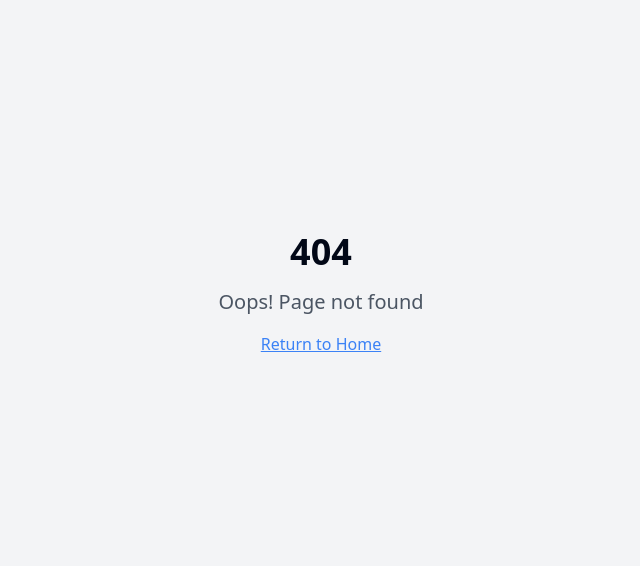
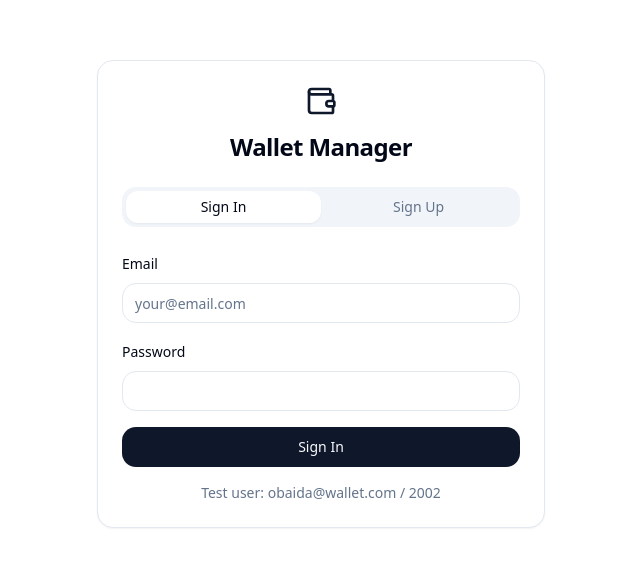
Before and after one commit to normanlondrek/say-hello-lovely-world, a React (Vite) app: page /auth in a window 1280 px wide. Before the commit this address had no page. Shown: the part 106-672 px from the top of the page, without its empty margins (319-959 px from the left). Built offline with nearby package versions, Linux system fonts and the light colour scheme.

Commit message:
Reverted to commit a6e898b915c0e800381c663c16228a3bdb51997e

```diff
--- a/src/App.tsx
+++ b/src/App.tsx
@@ -4,24 +4,38 @@ import { Toaster as Sonner } from "@/components/ui/sonner";
 import { TooltipProvider } from "@/components/ui/tooltip";
 import { QueryClient, QueryClientProvider } from "@tanstack/react-query";
 import { BrowserRouter, Routes, Route } from "react-router-dom";
+import { UserProvider } from "@/context/UserContext";
 import Index from "./pages/Index";
+import Auth from "./pages/Auth";
 import NotFound from "./pages/NotFound";
+import ProtectedRoute from "./components/ProtectedRoute";
 
+// Create a new QueryClient instance
 const queryClient = new QueryClient();
 
 const App = () => (
   <QueryClientProvider client={queryClient}>
+    <BrowserRouter>
+      <UserProvider>
         <TooltipProvider>
-      <Toaster />
-      <Sonner />
-      <BrowserRouter>
           <Routes>
-          <Route path="/" element={<Index />} />
+            <Route path="/auth" element={<Auth />} />
+            <Route
+              path="/"
+              element={
+                <ProtectedRoute>
+                  <Index />
+                </ProtectedRoute>
+              }
+            />
             {/* ADD ALL CUSTOM ROUTES ABOVE THE CATCH-ALL "*" ROUTE */}
             <Route path="*" element={<NotFound />} />
           </Routes>
+          <Toaster />
+          <Sonner />
+        </TooltipProvider>
+      </UserProvider>
     </BrowserRouter>
-    </TooltipProvider>
   </QueryClientProvider>
 );
 
--- /dev/null
+++ b/src/components/ProtectedRoute.tsx
@@ -0,0 +1,37 @@
+
+import { ReactNode, useEffect, useState } from 'react';
+import { Navigate } from 'react-router-dom';
+import { useUser } from '@/context/UserContext';
+
+interface ProtectedRouteProps {
+  children: ReactNode;
+}
+
+const ProtectedRoute = ({ children }: ProtectedRouteProps) => {
+  const { user, loading } = useUser();
+  const [isChecking, setIsChecking] = useState(true);
+
+  useEffect(() => {
+    // Only update when loading completes
+    if (!loading) {
+      setIsChecking(false);
+    }
+  }, [loading]);
+
+  if (isChecking) {
+    // Show loading state while checking authentication
+    return (
+      <div className="min-h-screen flex items-center justify-center">
+        <div className="animate-spin rounded-full h-12 w-12 border-t-2 border-b-2 border-primary"></div>
+      </div>
+    );
+  }
+
+  if (!user) {
+    return <Navigate to="/auth" replace />;
+  }
+
+  return <>{children}</>;
+};
+
+export default ProtectedRoute;
--- a/src/components/ui/tooltip.tsx
+++ b/src/components/ui/tooltip.tsx
@@ -1,3 +1,4 @@
+
 import * as React from "react"
 import * as TooltipPrimitive from "@radix-ui/react-tooltip"
 
--- /dev/null
+++ b/src/context/UserContext.tsx
@@ -0,0 +1,59 @@
+
+import { createContext, useContext, useEffect, useState, ReactNode } from 'react';
+import { Session, User } from '@supabase/supabase-js';
+import { supabase } from '@/integrations/supabase/client';
+import { useNavigate } from 'react-router-dom';
+
+type UserContextType = {
+  session: Session | null;
+  user: User | null;
+  loading: boolean;
+  signOut: () => Promise<void>;
+};
+
+const UserContext = createContext<UserContextType>({
+  session: null,
+  user: null,
+  loading: true,
+  signOut: async () => {},
+});
+
+export const UserProvider = ({ children }: { children: ReactNode }) => {
+  const [session, setSession] = useState<Session | null>(null);
+  const [user, setUser] = useState<User | null>(null);
+  const [loading, setLoading] = useState(true);
+  const navigate = useNavigate();
+
+  useEffect(() => {
+    // Set up auth state listener FIRST
+    const { data: { subscription } } = supabase.auth.onAuthStateChange(
+      (event, session) => {
+        setSession(session);
+        setUser(session?.user ?? null);
+        setLoading(false);
+      }
+    );
+
+    // THEN check for existing session
+    supabase.auth.getSession().then(({ data: { session } }) => {
+      setSession(session);
+      setUser(session?.user ?? null);
+      setLoading(false);
+    });
+
+    return () => subscription.unsubscribe();
+  }, []);
+
+  const signOut = async () => {
+    await supabase.auth.signOut();
+    navigate('/auth');
+  };
+
+  return (
+    <UserContext.Provider value={{ session, user, loading, signOut }}>
+      {children}
+    </UserContext.Provider>
+  );
+};
+
+export const useUser = () => useContext(UserContext);
--- a/src/integrations/supabase/client.ts
+++ b/src/integrations/supabase/client.ts
@@ -1,3 +1,4 @@
+
 // This file is automatically generated. Do not edit it directly.
 import { createClient } from '@supabase/supabase-js';
 import type { Database } from './types';
@@ -9,3 +10,9 @@ const SUPABASE_PUBLISHABLE_KEY = "eyJhbGciOiJIUzI1NiIsInR5cCI6IkpXVCJ9.eyJpc3MiO
 // import { supabase } from "@/integrations/supabase/client";
 
 export const supabase = createClient<Database>(SUPABASE_URL, SUPABASE_PUBLISHABLE_KEY);
+
+// Add a helper function to check if user is logged in
+export const getCurrentUser = async () => {
+  const { data: { session } } = await supabase.auth.getSession();
+  return session?.user || null;
+};
--- /dev/null
+++ b/src/pages/Auth.tsx
@@ -0,0 +1,187 @@
+
+import { useState, useEffect } from "react";
+import { useNavigate } from "react-router-dom";
+import { Card, CardHeader, CardTitle, CardContent } from "@/components/ui/card";
+import { Button } from "@/components/ui/button";
+import { Input } from "@/components/ui/input";
+import { Label } from "@/components/ui/label";
+import { Tabs, TabsList, TabsTrigger, TabsContent } from "@/components/ui/tabs";
+import { toast } from "sonner";
+import { supabase } from "@/integrations/supabase/client";
+import { WalletIcon } from "lucide-react";
+
+const Auth = () => {
+  const [email, setEmail] = useState("");
+  const [password, setPassword] = useState("");
+  const [loading, setLoading] = useState(false);
+  const navigate = useNavigate();
+
+  useEffect(() => {
+    // Check if user is already logged in
+    const checkUser = async () => {
+      const { data: { session } } = await supabase.auth.getSession();
+      if (session) {
+        navigate("/");
+      }
+    };
+
+    checkUser();
+  }, [navigate]);
+
+  const handleSignUp = async (e: React.FormEvent) => {
+    e.preventDefault();
+    setLoading(true);
+
+    try {
+      const { data, error } = await supabase.auth.signUp({
+        email,
+        password,
+      });
+
+      if (error) throw error;
+
+      // Insert user into users table after successful signup
+      if (data.user) {
+        const { error: userInsertError } = await supabase
+          .from("users")
+          .insert([
+            {
+              id: data.user.id,
+              // You can add more fields if you add them in the database
+            },
+          ]);
+
+        if (userInsertError) {
+          toast.error(
+            "Account created, but failed to add user to users table: " +
+              userInsertError.message
+          );
+        } else {
+          toast.success("Account created successfully! You can now sign in.");
+        }
+      } else {
+        toast.success("Account created. You can now sign in.");
+      }
+    } catch (error: any) {
+      toast.error(error.message || "Error creating account");
+    } finally {
+      setLoading(false);
+    }
+  };
+
+  const handleSignIn = async (e: React.FormEvent) => {
+    e.preventDefault();
+    setLoading(true);
+
+    try {
+      const { error } = await supabase.auth.signInWithPassword({
+        email,
+        password,
+      });
+
+      if (error) throw error;
+
+      // Create test user named "obaida" with password "2002"
+      if (email === "obaida@wallet.com" && password === "2002") {
+        toast.success("Welcome back, Obaida!");
+      } else {
+        toast.success("Signed in successfully!");
+      }
+
+      navigate("/");
+    } catch (error: any) {
+      toast.error(error.message || "Invalid email or password");
+    } finally {
+      setLoading(false);
+    }
+  };
+
+  return (
+    <div className="min-h-screen bg-background flex items-center justify-center p-4">
+      <Card className="w-full max-w-md">
+        <CardHeader className="text-center">
+          <div className="flex items-center justify-center mb-2">
+            <WalletIcon className="h-8 w-8 text-primary" />
+          </div>
+          <CardTitle className="text-2xl">Wallet Manager</CardTitle>
+        </CardHeader>
+        <CardContent>
+          <Tabs defaultValue="signin">
+            <TabsList className="grid grid-cols-2 w-full mb-6">
+              <TabsTrigger value="signin">Sign In</TabsTrigger>
+              <TabsTrigger value="signup">Sign Up</TabsTrigger>
+            </TabsList>
+
+            <TabsContent value="signin">
+              <form onSubmit={handleSignIn} className="space-y-4">
+                <div className="space-y-2">
+                  <Label htmlFor="email">Email</Label>
+                  <Input
+                    id="email"
+                    type="email"
+                    placeholder="your@email.com"
+                    value={email}
+                    onChange={(e) => setEmail(e.target.value)}
+                    required
+                  />
+                </div>
+
+                <div className="space-y-2">
+                  <Label htmlFor="password">Password</Label>
+                  <Input
+                    id="password"
+                    type="password"
+                    value={password}
+                    onChange={(e) => setPassword(e.target.value)}
+                    required
+                  />
+                </div>
+
+                <Button type="submit" className="w-full" disabled={loading}>
+                  {loading ? "Signing In..." : "Sign In"}
+                </Button>
+
+                <div className="text-center text-sm text-muted-foreground">
+                  <p>Test user: obaida@wallet.com / 2002</p>
+                </div>
+              </form>
+            </TabsContent>
+
+            <TabsContent value="signup">
+              <form onSubmit={handleSignUp} className="space-y-4">
+                <div className="space-y-2">
+                  <Label htmlFor="signup-email">Email</Label>
+                  <Input
+                    id="signup-email"
+                    type="email"
+                    placeholder="your@email.com"
+                    value={email}
+                    onChange={(e) => setEmail(e.target.value)}
+                    required
+                  />
+                </div>
+
+                <div className="space-y-2">
+                  <Label htmlFor="signup-password">Password</Label>
+                  <Input
+                    id="signup-password"
+                    type="password"
+                    value={password}
+                    onChange={(e) => setPassword(e.target.value)}
+                    required
+                  />
+                </div>
+
+                <Button type="submit" className="w-full" disabled={loading}>
+                  {loading ? "Creating Account..." : "Create Account"}
+                </Button>
+              </form>
+            </TabsContent>
+          </Tabs>
+        </CardContent>
+      </Card>
+    </div>
+  );
+};
+
+export default Auth;
--- a/src/pages/Index.tsx
+++ b/src/pages/Index.tsx
@@ -3,16 +3,18 @@ import { useState } from "react";
 import { Tabs, TabsContent, TabsList, TabsTrigger } from "@/components/ui/tabs";
 import { Card, CardContent, CardHeader, CardTitle } from "@/components/ui/card";
 import { Button } from "@/components/ui/button";
-import { PieChart, WalletIcon, CircleDollarSign, ArrowUp, ArrowDown } from "lucide-react";
+import { PieChart, WalletIcon, CircleDollarSign, ArrowUp, ArrowDown, LogOut } from "lucide-react";
 import Dashboard from "@/components/Dashboard";
 import Income from "@/components/Income";
 import Expenses from "@/components/Expenses";
 import Analytics from "@/components/Analytics";
 import CalendarView from "@/components/CalendarView";
 import ThemeToggle from "@/components/ThemeToggle";
+import { useUser } from "@/context/UserContext";
 
 const Index = () => {
   const [activeTab, setActiveTab] = useState("dashboard");
+  const { user, signOut } = useUser();
 
   return (
     <div className="min-h-screen bg-background">
@@ -22,7 +24,18 @@ const Index = () => {
             <WalletIcon className="h-6 w-6" />
             <h1 className="text-xl font-semibold">Wallet Manager</h1>
           </div>
-          <ThemeToggle />
+          <div className="flex items-center gap-4">
+            {user && (
+              <div className="text-sm text-muted-foreground">
+                {user.email}
+              </div>
+            )}
+            <ThemeToggle />
+            <Button variant="outline" size="sm" onClick={signOut}>
+              <LogOut className="h-4 w-4 mr-2" />
+              Sign Out
+            </Button>
+          </div>
         </div>
       </header>
 
```
Lines whose indentation alone changed are shown as unchanged.
